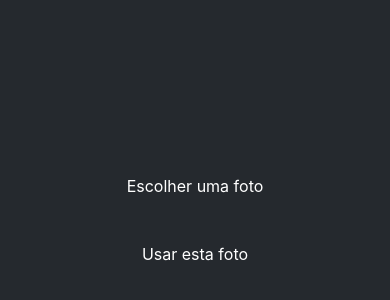
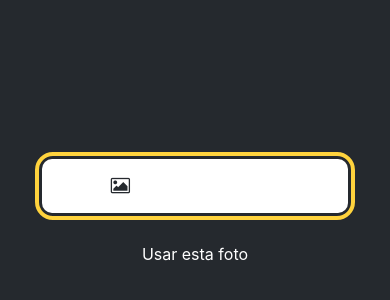
Before and after one commit to 4xxMi/App-Miguel, a React Native app: screen / in a window 390 px wide. Shown: the part 496-796 px from the top of the page. Built offline with nearby package versions, Linux system fonts and the light colour scheme.

Commit message:
botão mudou

```diff
--- a/App.js
+++ b/App.js
@@ -13,7 +13,7 @@ export default function App() {
         <ImageViewer placeholderImageSource={PlaceholderImage} />
       </View>
       <View style={styles.footerContainer}>
-        <Button label="Escolher uma foto" />
+        <Button theme="primary" label=" Escolher uma foto" />
         <Button label="Usar esta foto" />
       </View>
       <StatusBar style="auto" />
```
